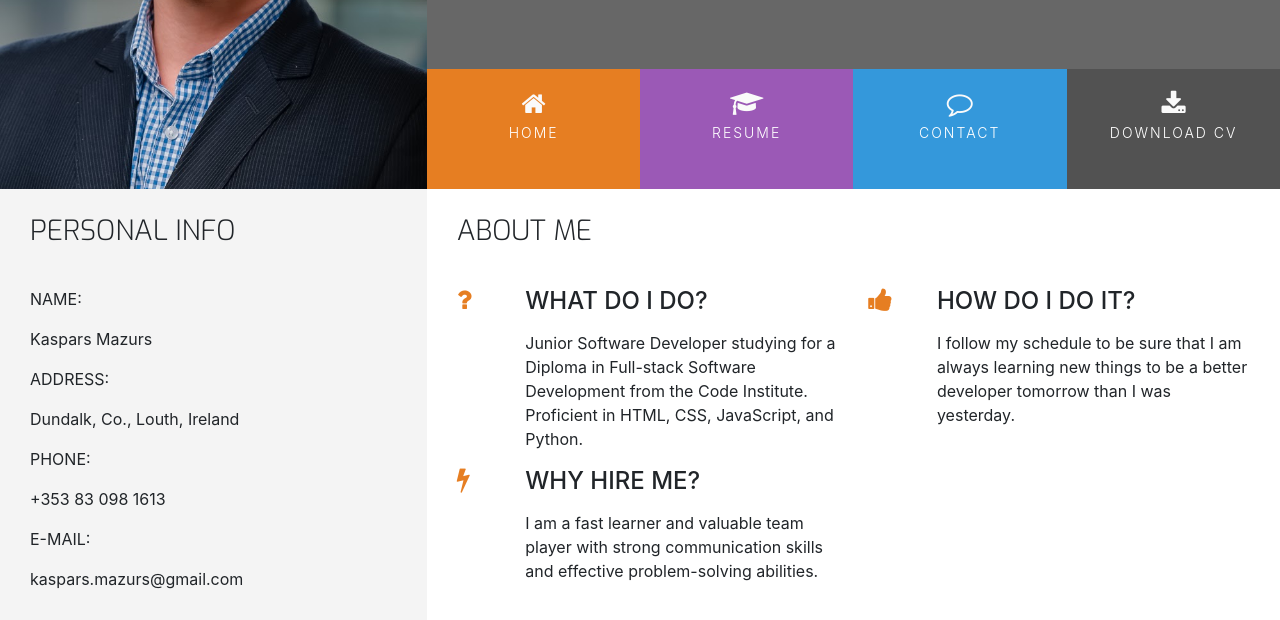
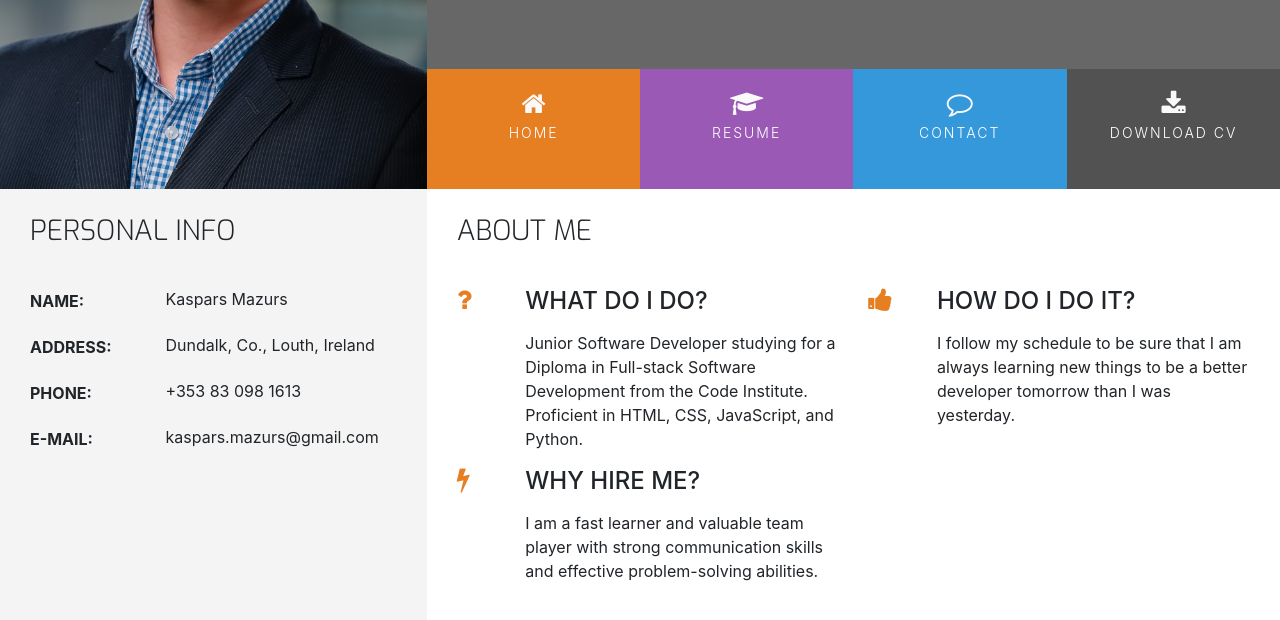
Before and after one commit to KasparsMazurs/KasparsMazursResume, a plain HTML site: page index.html in a window 1280 px wide. Shown: the part 180-800 px from the top of the page. Drawn offline with nearby package versions, Linux system fonts and the light colour scheme.

Commit message:
Create style to Personal information

```diff
--- a/assets/css/style.css
+++ b/assets/css/style.css
@@ -223,3 +223,38 @@ footer {
 .three-reasons-heading {
     margin-bottom: 15px;
 }
+
+/*--Personal info--*/
+
+.personal-info-item {
+    margin-bottom: 20px;
+    display: block;
+    clear: both;
+}
+
+.personal-info-item .key,
+.personal-info-item .value {
+    padding-right: 8px;
+    display: inline-block;
+}
+
+.personal-info-item .key p,
+.personal-info-item .value p {
+    margin: 0;
+}
+
+.personal-info-item .key {
+    width: 30%;
+    margin-right: 21px;
+    padding-top: 2px;
+    vertical-align: top;
+}
+
+.personal-info-item .key p {
+    font-weight: 700;
+}
+
+.personal-info-item .value {
+    position: relative;
+    width: 60%;
+}
```
